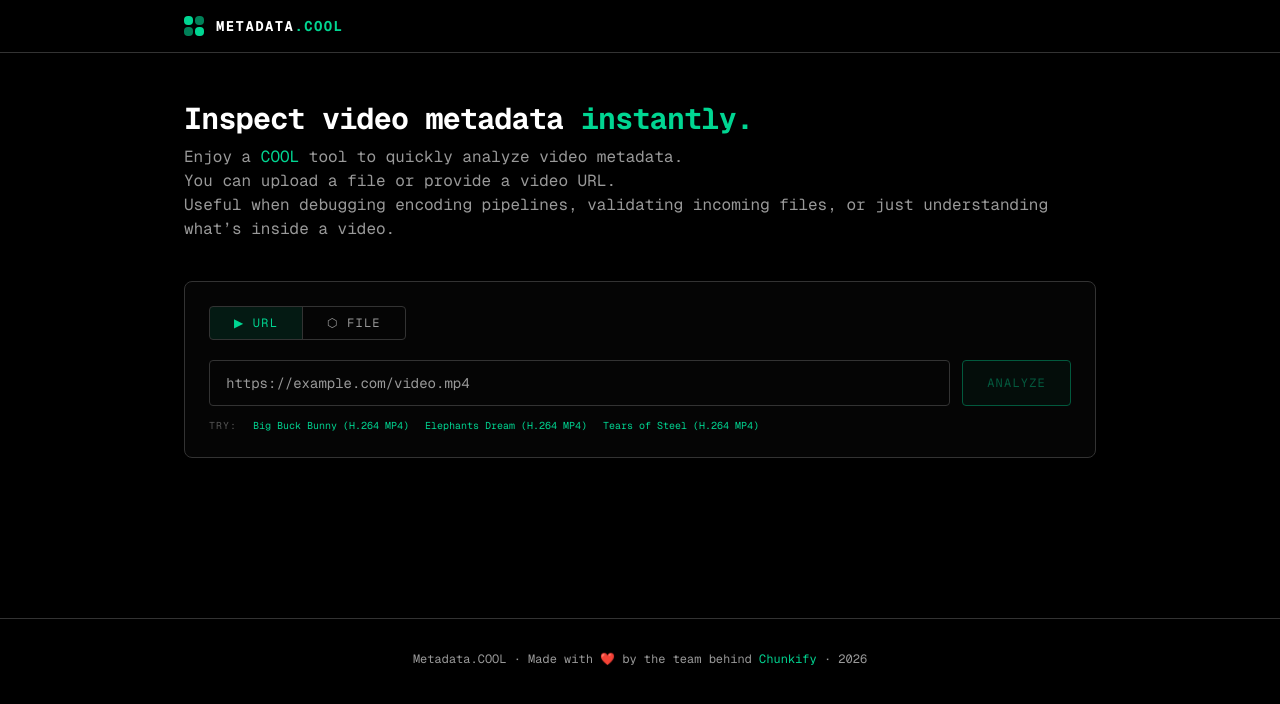
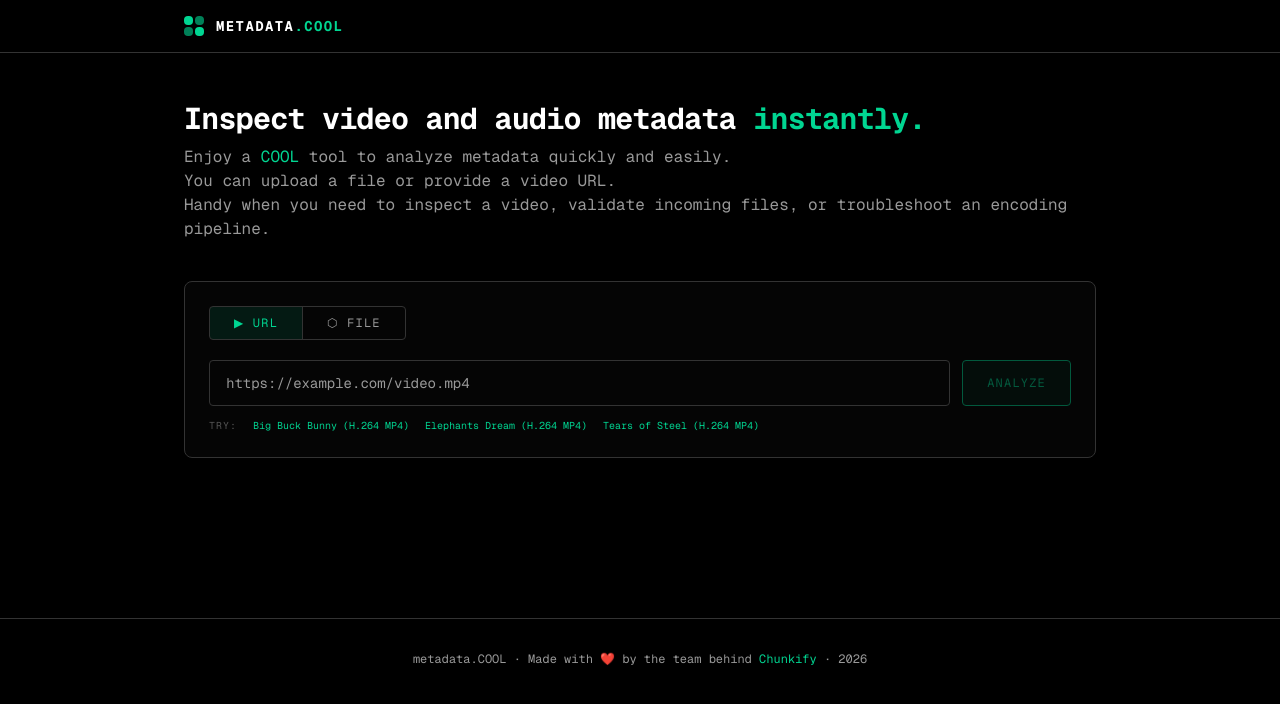
Before and after one commit to ericfontaine13/ffprobe-online, a Next.js app: page / in a window 1280 px wide. Shown: the top 704 px of the page. Built offline with nearby package versions, Linux system fonts and the light colour scheme.

Commit message:
update h2 and favicon

```diff
--- a/src/components/FFprobeApp.tsx
+++ b/src/components/FFprobeApp.tsx
@@ -33,15 +33,15 @@ export function FFprobeApp() {
         {/* Hero */}
         <div className="mb-10">
           <h1 className="text-3xl font-bold tracking-tight mb-2">
-            Inspect video metadata{" "}
+            Inspect video and audio metadata{" "}
             <span style={{ color: "#00D692" }}>instantly.</span>
           </h1>
           <h2 className="text-base font-normal" style={{ color: "#999999" }}>
             Enjoy a{" "}
             <span style={{ color: "#00D692" }}>COOL</span>{" "}
-            tool to quickly analyze video metadata.
+            tool to analyze metadata quickly and easily.
             <br />You can upload a file or provide a video URL.
-            <br />Useful when debugging encoding pipelines, validating incoming files, or just understanding what’s inside a video.
+            <br />Handy when you need to inspect a video, validate incoming files, or troubleshoot an encoding pipeline.
           </h2>
         </div>
 
@@ -145,7 +145,7 @@ export function FFprobeApp() {
         className="mt-20 py-8 text-center text-xs"
         style={{ borderTop: "1px solid #333333", color: "#999999" }}
       >
-        Metadata.COOL · Made with ❤️ by the team behind{" "}
+        metadata.COOL · Made with ❤️ by the team behind{" "}
       <a
         href="https://chunkify.dev"
         target="_blank"
```
Also changed, not shown: public/favicon.svg.
